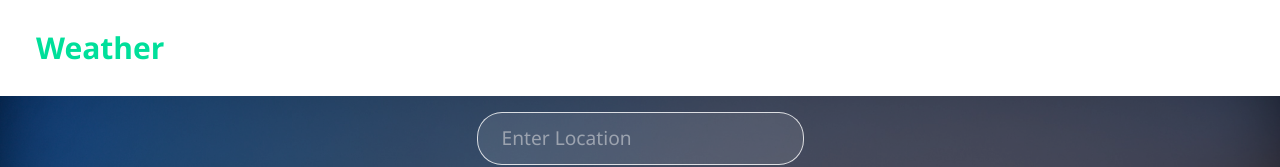
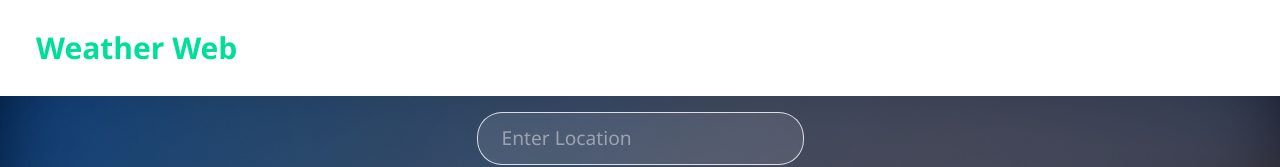
Before and after one commit to Typher7/weather-app-react, a React (Create React App) app: page / in a window 1280 px wide. Shown: the top 167 px of the page. Built offline with nearby package versions, Linux system fonts and the light colour scheme.

Commit message:
Nav bar added

```diff
--- a/src/Navbar.jsx
+++ b/src/Navbar.jsx
@@ -3,7 +3,7 @@
 const Navbar = () => {
   return (
     <div className='flex justify-between items-center h-24 max-w-[1240px] mx-auto px-4 text-white'>
-        <h1 className='w-full text-3xl font-bold text-[#00df9a]'>Weather</h1>
+        <h1 className='w-full text-3xl font-bold text-[#00df9a]'>Weather Web</h1>
     </div>
   )
 }
```
